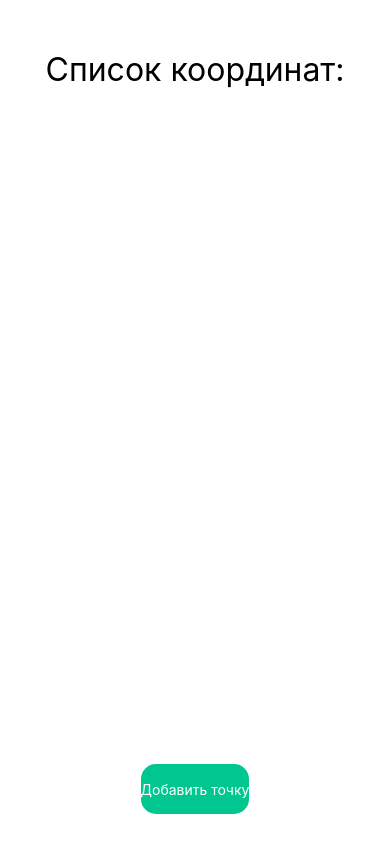
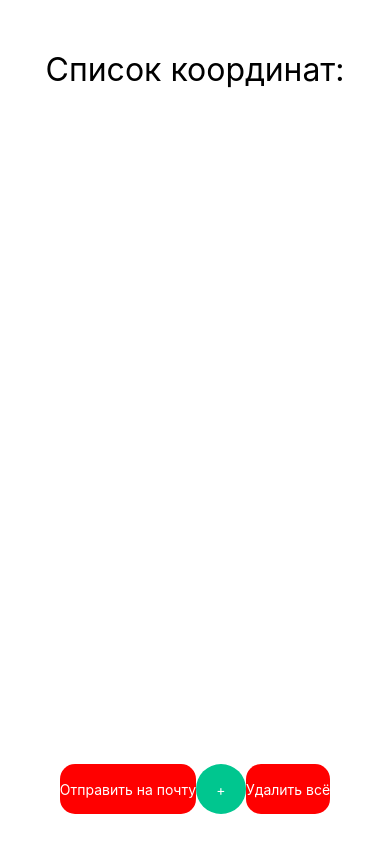
Before and after one commit to Nikolyovin/my-location, a React Native app: screen / in a window 390 px wide. Built offline with nearby package versions, Linux system fonts and the light colour scheme.

Commit message:
test footer

```diff
--- a/src/components/Footer.tsx
+++ b/src/components/Footer.tsx
@@ -1,6 +1,6 @@
 import { StyleSheet, Text, TouchableOpacity, View } from 'react-native'
 import React, { useState } from 'react';
-import * as Location from 'expo-location';
+// import * as Location from 'expo-location';
 import { useActions } from '../hooks/action';
 
 const Footer = () => {
@@ -12,8 +12,14 @@ const Footer = () => {
 
     return (
         <View style={styles.buttonWrap}>
+            <TouchableOpacity style={styles.button} onPress={onShowModal}>
+                <Text style={styles.buttonAddText}>Отправить на почту</Text>
+            </TouchableOpacity>
             <TouchableOpacity style={styles.buttonAdd} onPress={onShowModal}>
-                <Text style={styles.buttonAddText}>Добавить точку</Text>
+                <Text style={styles.buttonAddText}>+</Text>
+            </TouchableOpacity>
+            <TouchableOpacity style={styles.button} onPress={onShowModal}>
+                <Text style={styles.buttonAddText}>Удалить всё</Text>
             </TouchableOpacity>
         </View>
     )
@@ -24,18 +30,28 @@ export default Footer
 const styles = StyleSheet.create({
     buttonWrap: {
         flexDirection: 'row',
-        justifyContent: 'space-evenly',
+        justifyContent: 'space-between',
+        // alignItems: 'flex-start',
         paddingHorizontal: 25,
         paddingBottom: 30
     },
-    buttonAdd: {
-        backgroundColor: '#00c68f',
-        width: '100%',
+    button: {
+        // backgroundColor: '#00c68f',
+        backgroundColor: 'red',
+        // width: '100%',
         height: 50,
         alignItems: 'center',
         justifyContent: 'center',
         borderRadius: 15
     },
+    buttonAdd: {
+        backgroundColor: '#00c68f',
+        width: 50,
+        height: 50,
+        alignItems: 'center',
+        justifyContent: 'center',
+        borderRadius: 50
+    },
     buttonAddText: {
         color: 'white',
     }
```
